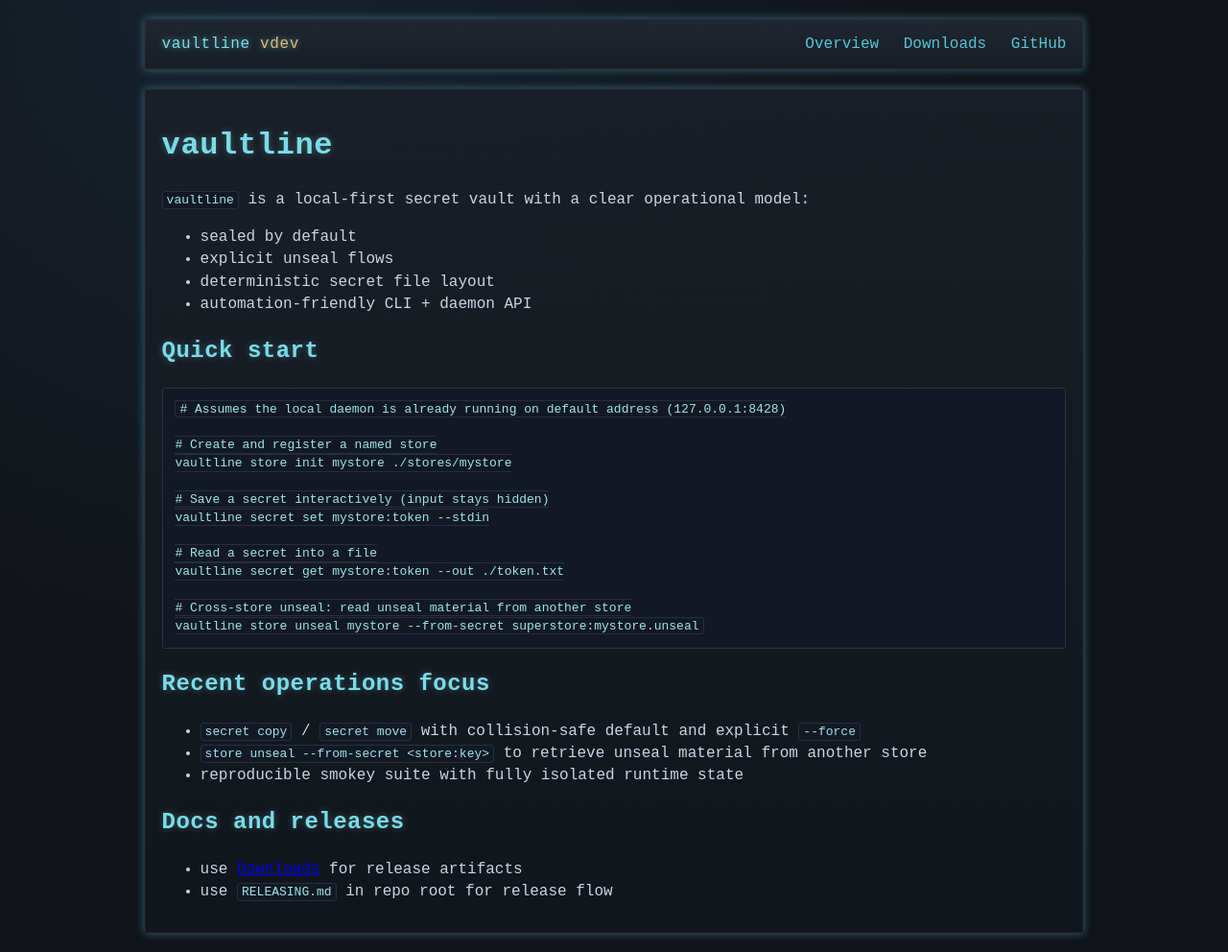
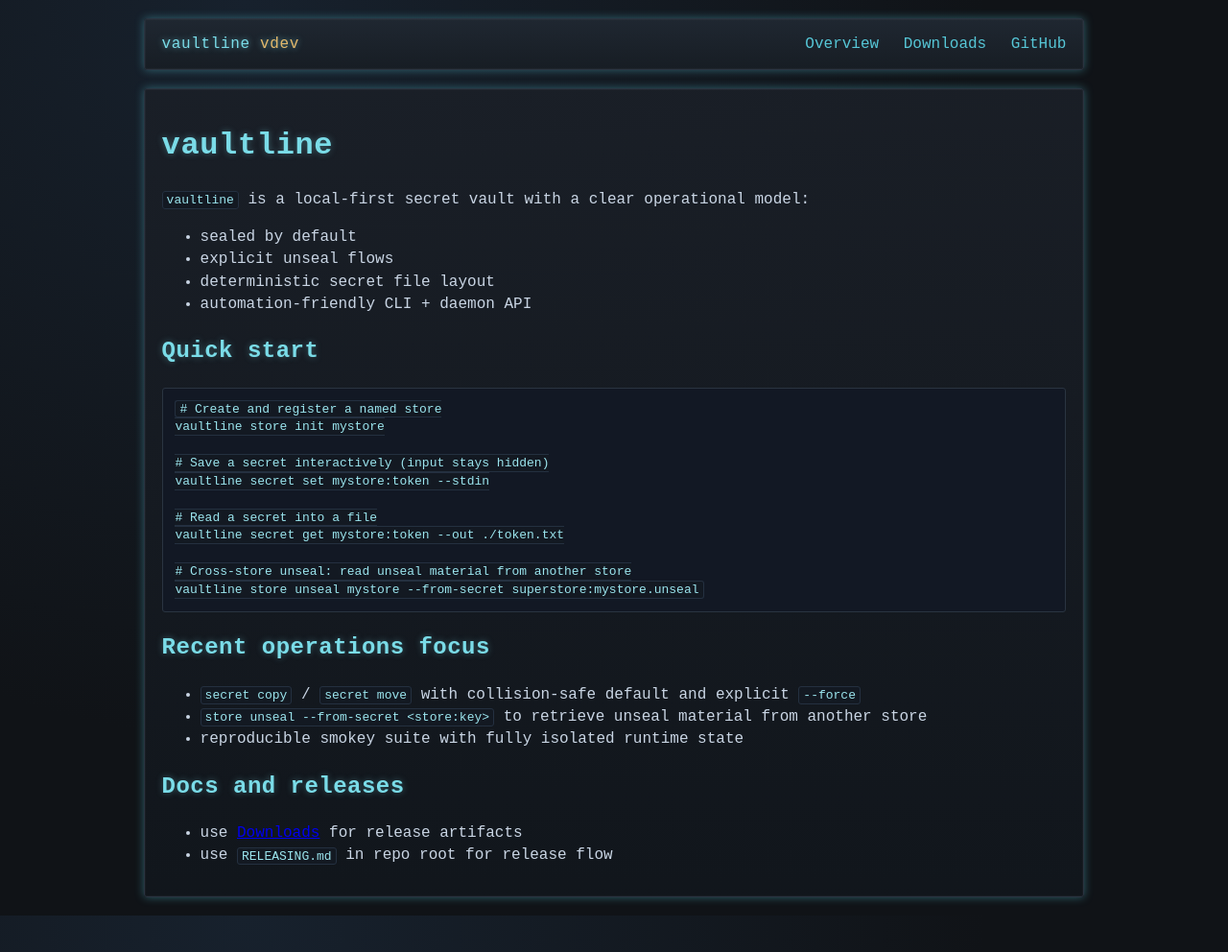
Before and after one commit to micwin/vaultline, a Jekyll site: the page built from site-src/index.md, in a window 1280 px wide. Shown: the whole page at 96% size. Built offline with Jekyll 4.4.1, drawn with Linux system fonts in a browser that asks for light colours.

Commit message:
docs(site): trim quickstart preface line

````diff
--- a/site-src/index.md
+++ b/site-src/index.md
@@ -15,10 +15,8 @@ title: Overview
 ## Quick start
 
 ```bash
-# Assumes the local daemon is already running on default address (127.0.0.1:8428)
-
 # Create and register a named store
-vaultline store init mystore ./stores/mystore
+vaultline store init mystore
 
 # Save a secret interactively (input stays hidden)
 vaultline secret set mystore:token --stdin
````
